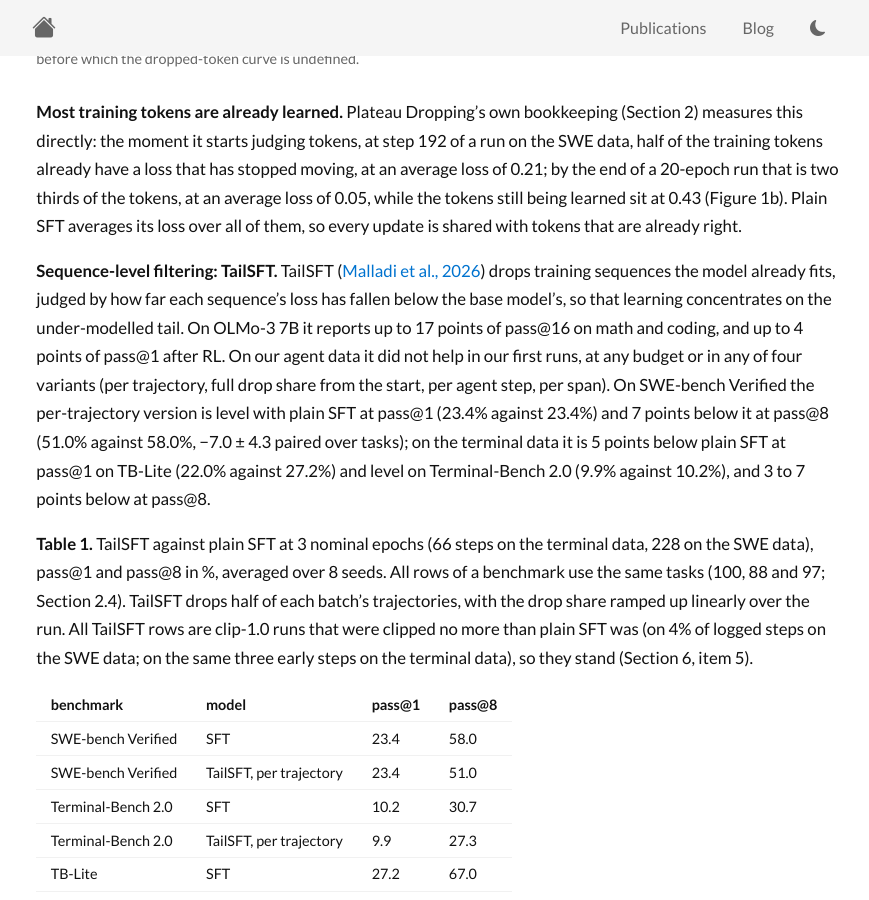
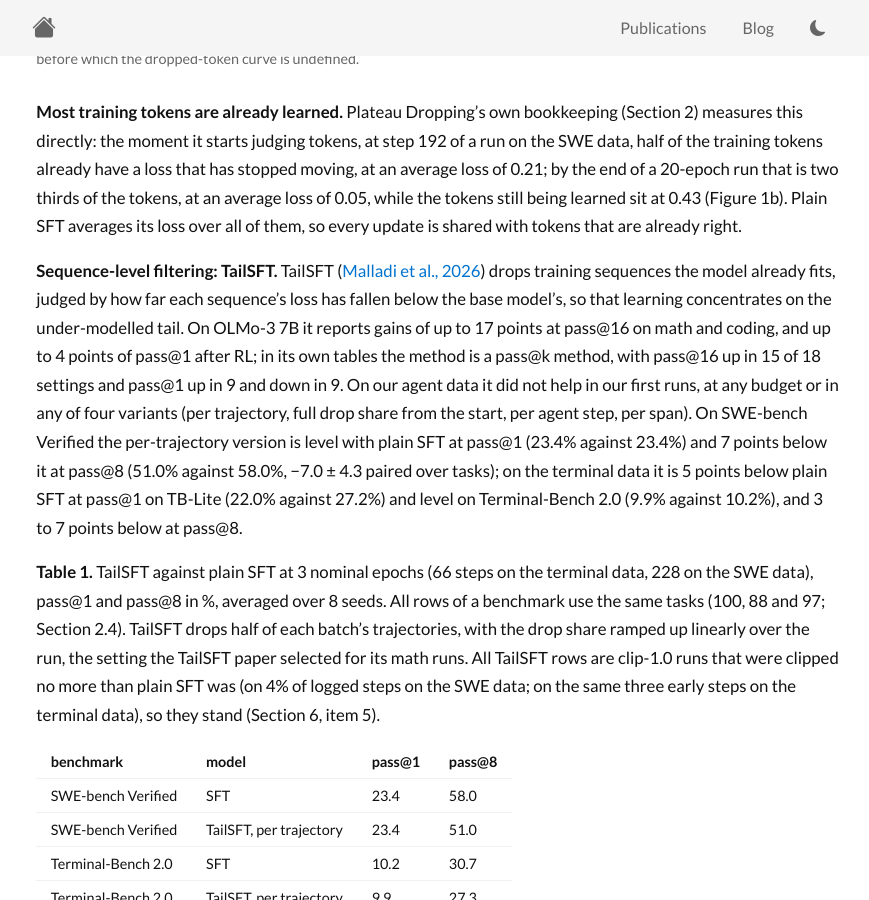
Before and after one commit to hrshtv/hrshtv.github.io, a Jekyll site: the page built from _posts/2026-10-20-plateau-dropping.md, in a window 1280 px wide and 900 px high, scrolled down 1741 px. Shown: the whole window, without its empty margins (202-1071 px from the left). Built offline with Jekyll 4.4.1, drawn with Linux system fonts in a browser that asks for light colours; nearby versions of some CDN libraries; some of the changed text lies outside the part shown.

Commit message:
Update Plateau Dropping post: agentic title, behaviour analysis removed, TailSFT and clipping notes
Co-Authored-By: Claude Opus 5.5 <noreply@anthropic.com>
Claude-Session: https://claude.ai/code/session_018Ea4K6tyj913yCS93WC7Xj

```diff
--- a/_posts/2026-10-20-plateau-dropping.md
+++ b/_posts/2026-10-20-plateau-dropping.md
@@ -23,9 +23,9 @@ Figure 1. Training loss on the SWE data. (a) Mean training loss per pass over th
 
 **Most training tokens are already learned.** Plateau Dropping's own bookkeeping (Section 2) measures this directly: the moment it starts judging tokens, at step 192 of a run on the SWE data, half of the training tokens already have a loss that has stopped moving, at an average loss of 0.21; by the end of a 20-epoch run that is two thirds of the tokens, at an average loss of 0.05, while the tokens still being learned sit at 0.43 (Figure 1b). Plain SFT averages its loss over all of them, so every update is shared with tokens that are already right.
 
-**Sequence-level filtering: TailSFT.** TailSFT ([Malladi et al., 2026](https://arxiv.org/abs/2608.25756)) drops training sequences the model already fits, judged by how far each sequence's loss has fallen below the base model's, so that learning concentrates on the under-modelled tail. On OLMo-3 7B it reports up to 17 points of pass@16 on math and coding, and up to 4 points of pass@1 after RL. On our agent data it did not help in our first runs, at any budget or in any of four variants (per trajectory, full drop share from the start, per agent step, per span). On SWE-bench Verified the per-trajectory version is level with plain SFT at pass@1 (23.4% against 23.4%) and 7 points below it at pass@8 (51.0% against 58.0%, −7.0 ± 4.3 paired over tasks); on the terminal data it is 5 points below plain SFT at pass@1 on TB-Lite (22.0% against 27.2%) and level on Terminal-Bench 2.0 (9.9% against 10.2%), and 3 to 7 points below at pass@8.
+**Sequence-level filtering: TailSFT.** TailSFT ([Malladi et al., 2026](https://arxiv.org/abs/2608.25756)) drops training sequences the model already fits, judged by how far each sequence's loss has fallen below the base model's, so that learning concentrates on the under-modelled tail. On OLMo-3 7B it reports gains of up to 17 points at pass@16 on math and coding, and up to 4 points of pass@1 after RL; in its own tables the method is a pass@k method, with pass@16 up in 15 of 18 settings and pass@1 up in 9 and down in 9. On our agent data it did not help in our first runs, at any budget or in any of four variants (per trajectory, full drop share from the start, per agent step, per span). On SWE-bench Verified the per-trajectory version is level with plain SFT at pass@1 (23.4% against 23.4%) and 7 points below it at pass@8 (51.0% against 58.0%, −7.0 ± 4.3 paired over tasks); on the terminal data it is 5 points below plain SFT at pass@1 on TB-Lite (22.0% against 27.2%) and level on Terminal-Bench 2.0 (9.9% against 10.2%), and 3 to 7 points below at pass@8.
 
-**Table 1.** TailSFT against plain SFT at 3 nominal epochs (66 steps on the terminal data, 228 on the SWE data), pass@1 and pass@8 in %, averaged over 8 seeds. All rows of a benchmark use the same tasks (100, 88 and 97; Section 2.4). TailSFT drops half of each batch's trajectories, with the drop share ramped up linearly over the run. All TailSFT rows are clip-1.0 runs that were clipped no more than plain SFT was (on 4% of logged steps on the SWE data; on the same three early steps on the terminal data), so they stand (Section 6, item 5).
+**Table 1.** TailSFT against plain SFT at 3 nominal epochs (66 steps on the terminal data, 228 on the SWE data), pass@1 and pass@8 in %, averaged over 8 seeds. All rows of a benchmark use the same tasks (100, 88 and 97; Section 2.4). TailSFT drops half of each batch's trajectories, with the drop share ramped up linearly over the run, the setting the TailSFT paper selected for its math runs. All TailSFT rows are clip-1.0 runs that were clipped no more than plain SFT was (on 4% of logged steps on the SWE data; on the same three early steps on the terminal data), so they stand (Section 6, item 5).
 
 | benchmark | model | pass@1 | pass@8 |
 |---|---|---|---|
@@ -219,7 +201,7 @@ Figure 5. Left: training loss over all tokens on the SWE data for our first, bug
 
 **4. Epochs were overstated.** We first counted passes from token totals and ignored row padding, so what we called "10 epochs" on the terminal data were 7.6 real passes and "20 epochs" on the SWE data were 14.8. This post keeps the nominal names and gives the real pass counts in Section 2.2.
 
-**5. Gradient clipping was silently penalising Plateau Dropping.** The trainer clips the global gradient norm at 1.0, the usual setting, and the loss Plateau Dropping optimises is a mean over the kept tokens only. Once it has dropped half the tokens its gradient norm is two to three times plain SFT's, so the clip, which touches 3 to 5% of plain SFT's steps, hit 50% of the steps of the 10-epoch Plateau Dropping run on the SWE data and 82 to 100% of the steps of the terminal runs (Section 6, item 5). Nothing in the training logs flagged it: the loss curves of the clipped and unclipped runs are indistinguishable, and only the evaluations differ, by 2 to 6 points at 10 epochs. At 10 epochs on the SWE data the two settings compare as follows (8 seeds, all 100 tasks; the loss curves of the two Plateau Dropping runs are indistinguishable, 0.347 against 0.346 over all tokens at the end):
+**5. Gradient clipping was silently penalising Plateau Dropping.** The trainer clips the global gradient norm at 1.0, the usual setting, and the loss Plateau Dropping optimises is a mean over the kept tokens only. Once it has dropped half the tokens its gradient norm is two to three times plain SFT's, so the clip, which touches 3 to 5% of plain SFT's steps, hit 50% of the steps of the 10-epoch Plateau Dropping run on the SWE data and 82 to 100% of the steps of the terminal runs (Section 6, item 5). Nothing in the training logs flagged it: the loss curves of the clipped and unclipped runs are indistinguishable, and only the evaluations differ, by 2 to 6 points at 10 epochs. The interaction belongs to any method that averages its loss over a kept subset of the batch, not to Plateau Dropping in particular; the TailSFT paper's runs use a clip of 1.0 with the loss averaged over the kept examples and report no gradient norms, so its results are likely affected the same way. At 10 epochs on the SWE data the two settings compare as follows (8 seeds, all 100 tasks; the loss curves of the two Plateau Dropping runs are indistinguishable, 0.347 against 0.346 over all tokens at the end):
 
 | 10 epochs (760 steps) | pass@1 | pass@8 |
 |---|---|---|
```
Also changed, not shown: other parts of _posts/2026-10-20-plateau-dropping.md (+3 -21 lines).
